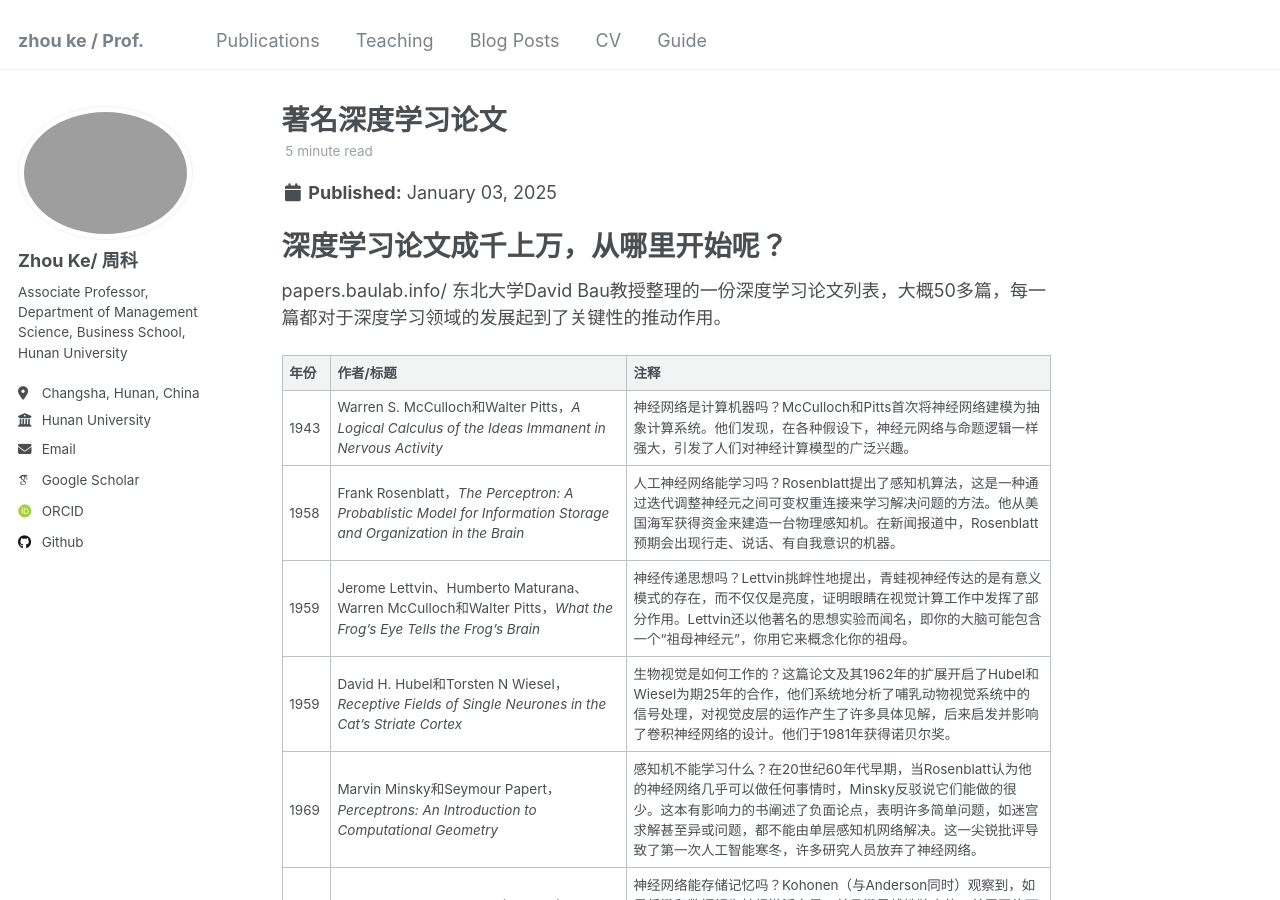
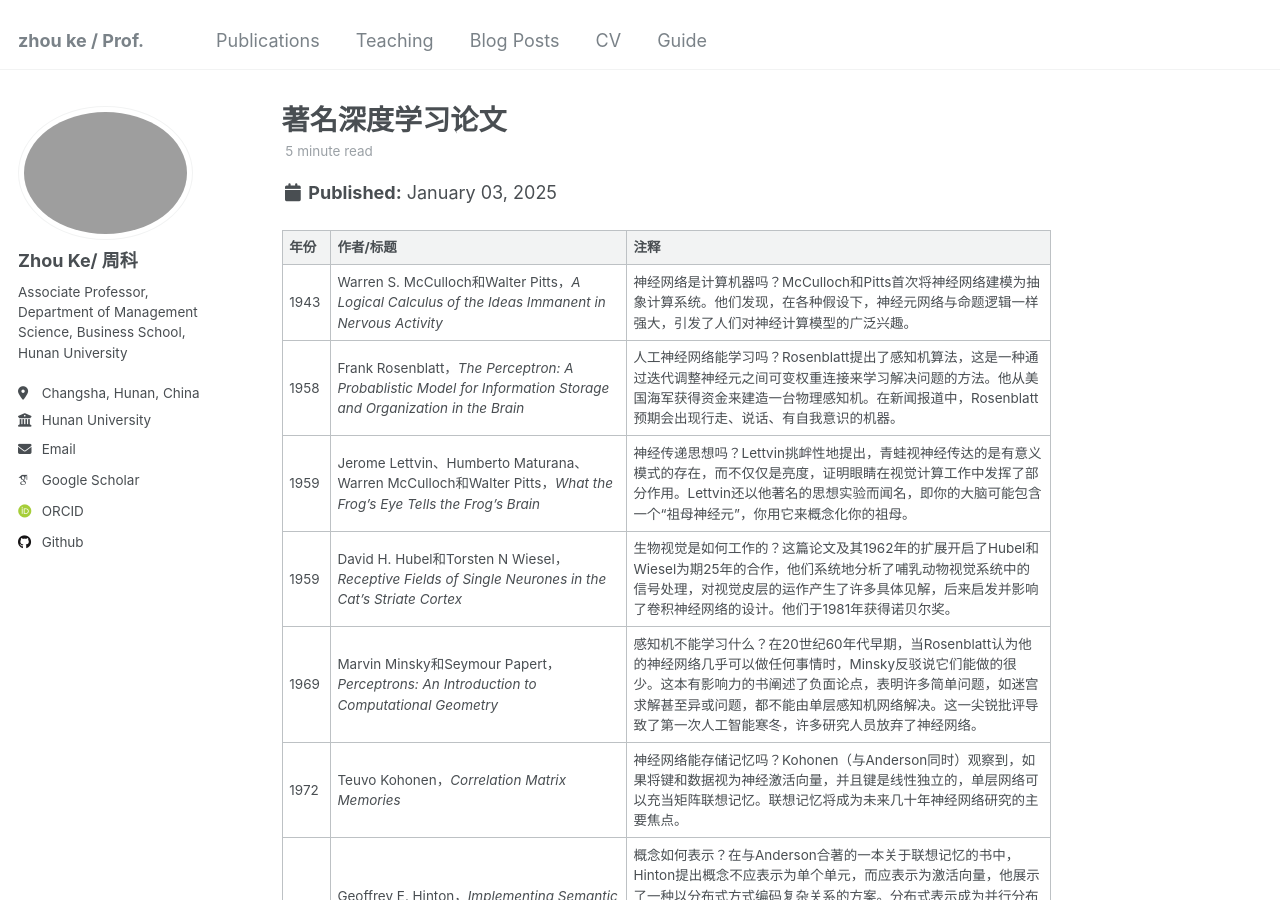
Before and after one commit to hustzhke/hustzhke.github.io, a Jekyll site: the page built from _posts/2025-01-03-blog-post-3.md, in a window 1280 px wide and 900 px high. Built offline with Jekyll 4.4.1, drawn with Linux system fonts in a browser that asks for light colours; some web fonts are replaced; some of the changed text lies outside the part shown.

Commit message:
Update 2025-01-03-blog-post-3.md

```diff
--- a/_posts/2025-01-03-blog-post-3.md
+++ b/_posts/2025-01-03-blog-post-3.md
@@ -9,10 +9,6 @@ tags:
 ---
 
 
-# 深度学习论文成千上万，从哪里开始呢？
-
-papers.baulab.info/
-东北大学David Bau教授整理的一份深度学习论文列表，大概50多篇，每一篇都对于深度学习领域的发展起到了关键性的推动作用。
 
 
 |年份|作者/标题|注释|
```
Also changed, not shown: other parts of _posts/2025-01-03-blog-post-3.md (+6 -0 lines).
